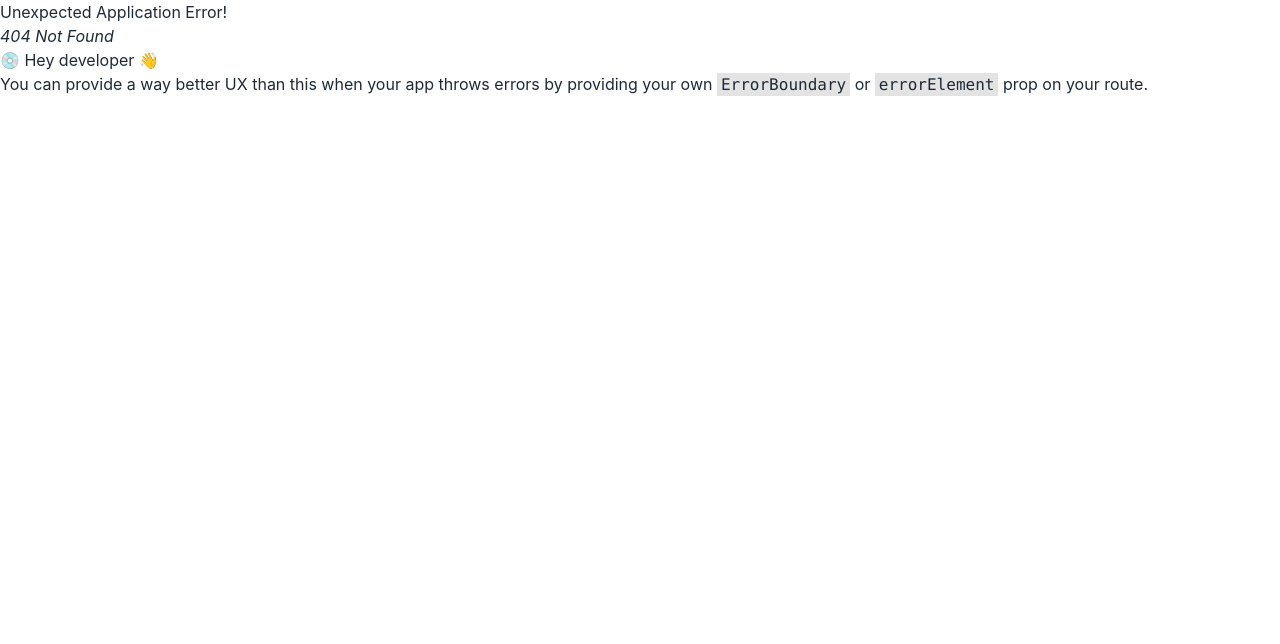
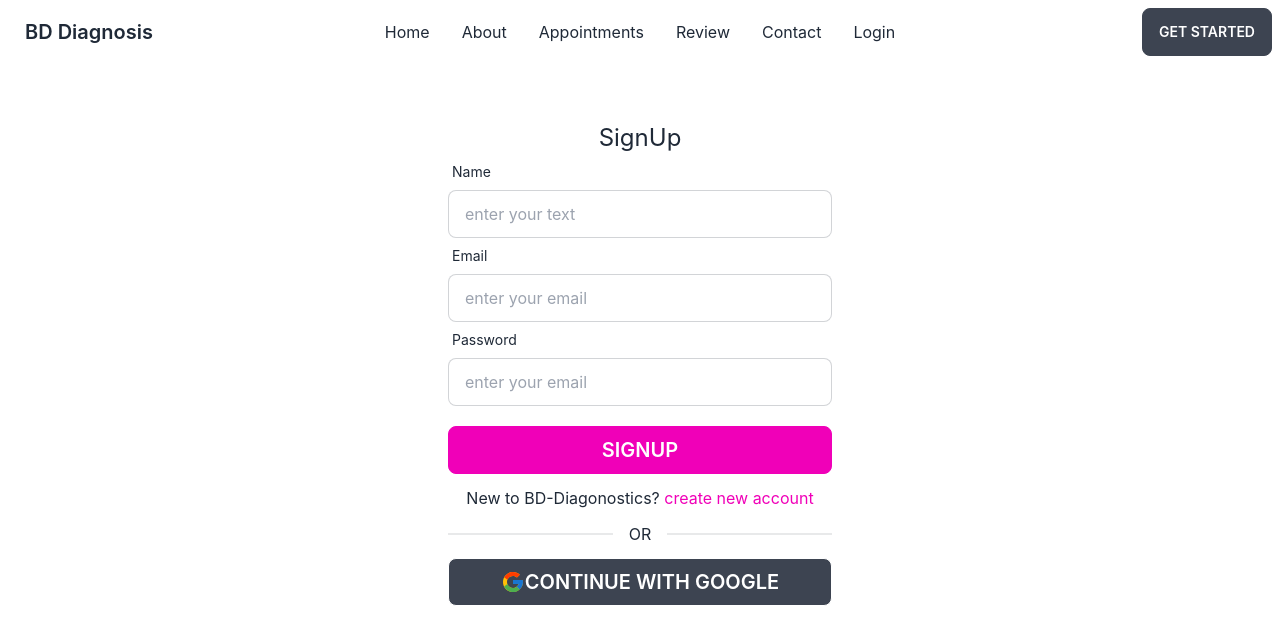
Before and after one commit to rejaulrasel/bd-diagonostic-clent, a React (Create React App) app: page /signup in a window 1280 px wide. Before the commit this address had no page. Shown: the top 644 px of the page. Built offline with nearby package versions, Linux system fonts and the light colour scheme.

Commit message:
added login and signup pages

```diff
--- a/package.json
+++ b/package.json
@@ -8,9 +8,12 @@
     "@testing-library/user-event": "^13.5.0",
     "daisyui": "^2.47.0",
     "date-fns": "^2.29.3",
+    "firebase": "^9.18.0",
     "react": "^18.2.0",
     "react-day-picker": "^8.6.0",
     "react-dom": "^18.2.0",
+    "react-hook-form": "^7.43.7",
+    "react-icons": "^4.8.0",
     "react-router-dom": "^6.7.0",
     "react-scripts": "5.0.1",
     "sweetalert2": "^11.7.2",
--- a/src/App.css
+++ b/src/App.css
@@ -1,38 +1,3 @@
 .App {
   text-align: center;
 }
-
-.App-logo {
-  height: 40vmin;
-  pointer-events: none;
-}
-
-@media (prefers-reduced-motion: no-preference) {
-  .App-logo {
-    animation: App-logo-spin infinite 20s linear;
-  }
-}
-
-.App-header {
-  background-color: #282c34;
-  min-height: 100vh;
-  display: flex;
-  flex-direction: column;
-  align-items: center;
-  justify-content: center;
-  font-size: calc(10px + 2vmin);
-  color: white;
-}
-
-.App-link {
-  color: #61dafb;
-}
-
-@keyframes App-logo-spin {
-  from {
-    transform: rotate(0deg);
-  }
-  to {
-    transform: rotate(360deg);
-  }
-}
--- a/src/Pages/Common/Navbar/Navbar.js
+++ b/src/Pages/Common/Navbar/Navbar.js
@@ -10,7 +10,7 @@ const Navbar = () => {
             <li><Link to='/appointments'>Appointments</Link></li>
             <li><Link to='/'>Review</Link></li>
             <li><Link to='/'>Contact</Link></li>
-            <li><Link to='/'>Login</Link></li>
+            <li><Link to='/login'>Login</Link></li>
         </React.Fragment>
     ]
 
--- a/src/Pages/Home/Informations/Informations.css
+++ b/src/Pages/Home/Informations/Informations.css
@@ -1,9 +1,9 @@
 .informations{
-    margin-top: -120px;
+    margin-top: -100px;
 }
 
 @media only screen and (max-width: 992px) and (min-width: 688px)  {
     .informations{
-        margin-top: 0;
+        margin-top: 0 !important;
     }
 }
--- a/src/Pages/Login/Login.js
+++ b/src/Pages/Login/Login.js
@@ -1,11 +1,75 @@
-import React from 'react';
+import React from "react";
+import { useForm } from "react-hook-form";
+import { Link } from "react-router-dom";
+import { FcGoogle } from "react-icons/fc";
 
 const Login = () => {
-    return (
-        <div>
-            <h1>This is login</h1>
-        </div>
-    );
+  const {
+    register,
+    handleSubmit,
+    reset,
+    formState: { errors },
+  } = useForm();
+
+  const handleLogin = (data) => {
+    console.log(data);
+    reset();
+  };
+  return (
+    <div className="h-[600px] flex justify-center items-center">
+      <div className="w-96">
+        <h1 className="text-2xl text-center">Login</h1>
+        <form onSubmit={handleSubmit(handleLogin)}>
+          <div className="form-control w-full">
+            <label className="label">
+              <span className="label-text">Email</span>
+            </label>
+            <input
+              type="email"
+              {...register("email", { required: "email is required" })}
+              placeholder="enter your email"
+              className="input input-bordered text-accent"
+            />
+            {errors.email && <p role="alert">{errors.email?.message}</p>}
+          </div>
+          <div className="form-control w-full">
+            <label className="label">
+              <span className="label-text">Password</span>
+            </label>
+            <input
+              type="password"
+              {...register("password", {
+                required: "paassword is required",
+                minLength: {
+                  value: 6,
+                  message: "Password must be at least 6 character long",
+                },
+              })}
+              placeholder="enter your email"
+              className="input input-bordered text-accent"
+            />
+            {errors.password && <p role="alert">{errors.password?.message}</p>}
+          </div>
+          <input
+            className="btn btn-secondary w-full mt-5 text-xl"
+            type="submit"
+            value="LOGIN"
+          />
+        </form>
+        <p className="text-center mt-3">
+          New to BD-Diagonostics?{" "}
+          <Link className="text-secondary" to="/signup">
+            create new account
+          </Link>
+        </p>
+        <div className="divider">OR</div>
+
+        <button className="btn w-full bg-none border-secondary-content text-xl">
+          <FcGoogle className="text-2xl" />CONTINUE WITH GOOGLE
+        </button>
+      </div>
+    </div>
+  );
 };
 
 export default Login;
--- /dev/null
+++ b/src/Pages/SignUp/SignUp.js
@@ -0,0 +1,88 @@
+import React from 'react';
+import { useForm } from "react-hook-form";
+import { Link } from "react-router-dom";
+import { FcGoogle } from "react-icons/fc";
+const SignUp = () => {
+
+    const {
+        register,
+        handleSubmit,
+        reset,
+        formState: { errors },
+      } = useForm();
+
+      const handleSignUp = (data) => {
+        console.log(data);
+        reset();
+      };
+
+    return (
+        <div className="h-[600px] flex justify-center items-center">
+        <div className="w-96">
+          <h1 className="text-2xl text-center">SignUp</h1>
+          <form onSubmit={handleSubmit(handleSignUp)}>
+          <div className="form-control w-full">
+              <label className="label">
+                <span className="label-text">Name</span>
+              </label>
+              <input
+                type="text"
+                {...register("text", { required: "text is required" })}
+                placeholder="enter your text"
+                className="input input-bordered text-accent"
+              />
+              {errors.name && <p role="alert">{errors.name?.message}</p>}
+            </div>
+            <div className="form-control w-full">
+              <label className="label">
+                <span className="label-text">Email</span>
+              </label>
+              <input
+                type="email"
+                {...register("email", { required: "email is required" })}
+                placeholder="enter your email"
+                className="input input-bordered text-accent"
+              />
+              {errors.email && <p role="alert">{errors.email?.message}</p>}
+            </div>
+            <div className="form-control w-full">
+              <label className="label">
+                <span className="label-text">Password</span>
+              </label>
+              <input
+                type="password"
+                {...register("password", {
+                  required: "paassword is required",
+                  minLength: {
+                    value: 6,
+                    message: "Password must be at least 6 character long",
+                  },
+                })}
+                placeholder="enter your email"
+                className="input input-bordered text-accent"
+              />
+              {errors.password && <p role="alert">{errors.password?.message}</p>}
+            </div>
+            <input
+              className="btn btn-secondary w-full mt-5 text-xl"
+              type="submit"
+              value="SignUp"
+            />
+          </form>
+          <p className="text-center mt-3">
+            New to BD-Diagonostics?{" "}
+            <Link className="text-secondary" to="/signup">
+              create new account
+            </Link>
+          </p>
+          <div className="divider">OR</div>
+
+          <button className="btn w-full bg-none border-secondary-content text-xl">
+            <FcGoogle className="text-2xl" />CONTINUE WITH GOOGLE
+          </button>
+        </div>
+      </div>
+    );
+};
+
+export default SignUp;
--- a/src/Routes/Routes/Routes.js
+++ b/src/Routes/Routes/Routes.js
@@ -3,6 +3,7 @@ import Main from "../../Layout/Main";
 import Appointments from "../../Pages/Appointments/Appointments/Appointments";
 import Home from "../../Pages/Home/Home/Home";
 import Login from "../../Pages/Login/Login";
+import SignUp from "../../Pages/SignUp/SignUp";
 
 const router = createBrowserRouter([
     {
@@ -18,6 +19,10 @@ const router = createBrowserRouter([
                 element : <Login></Login>
             },
             {
+                path : '/signup',
+                element : <SignUp></SignUp>
+            },
+            {
                 path : '/appointments',
                 element : <Appointments></Appointments>
             },
--- /dev/null
+++ b/src/firebase/firebase.config.js
@@ -0,0 +1,18 @@
+// Import the functions you need from the SDKs you need
+import { initializeApp } from "firebase/app";
+// TODO: Add SDKs for Firebase products that you want to use
+// https://firebase.google.com/docs/web/setup#available-libraries
+
+// Your web app's Firebase configuration
+const firebaseConfig = {
+  apiKey: process.env.REACT_APP_apiKey,
+  authDomain: process.env.REACT_APP_authDomain,
+  projectId: process.env.REACT_APP_projectId,
+  storageBucket: process.env.REACT_APP_storageBucket,
+  messagingSenderId:process.env.REACT_APP_messagingSenderId,
+  appId: process.env.REACT_APP_appId,
+}
+// Initialize Firebase
+const app = initializeApp(firebaseConfig);
+
+export default app;
```
Also changed, not shown: 1 other file (tests, documents, lock files or other folders).
